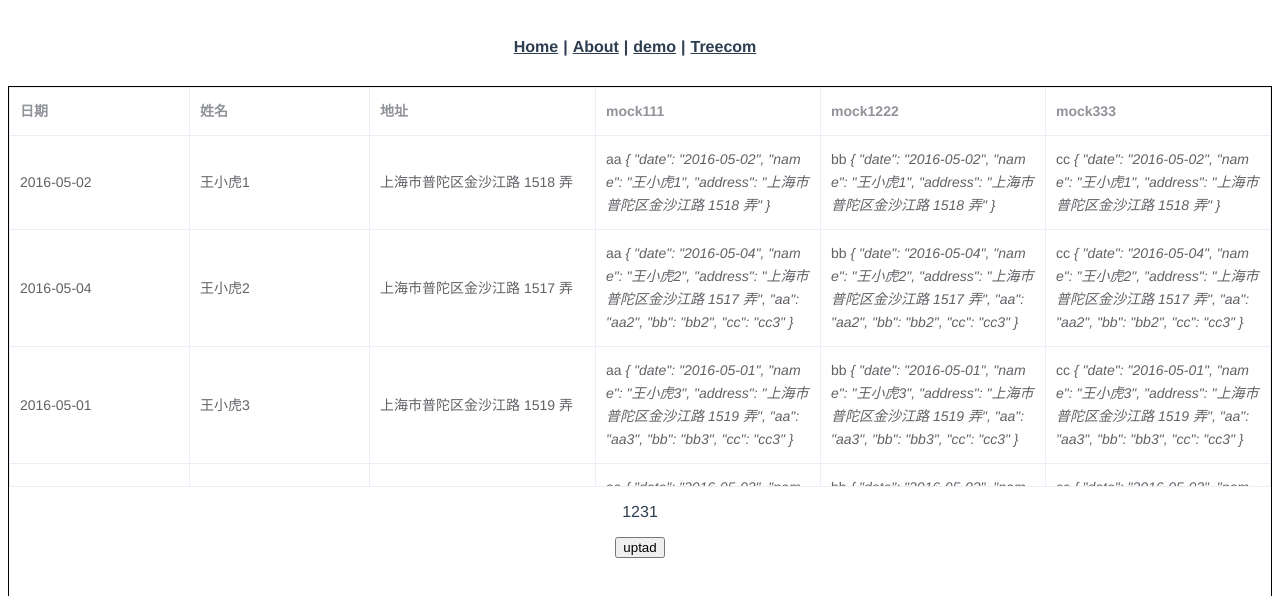
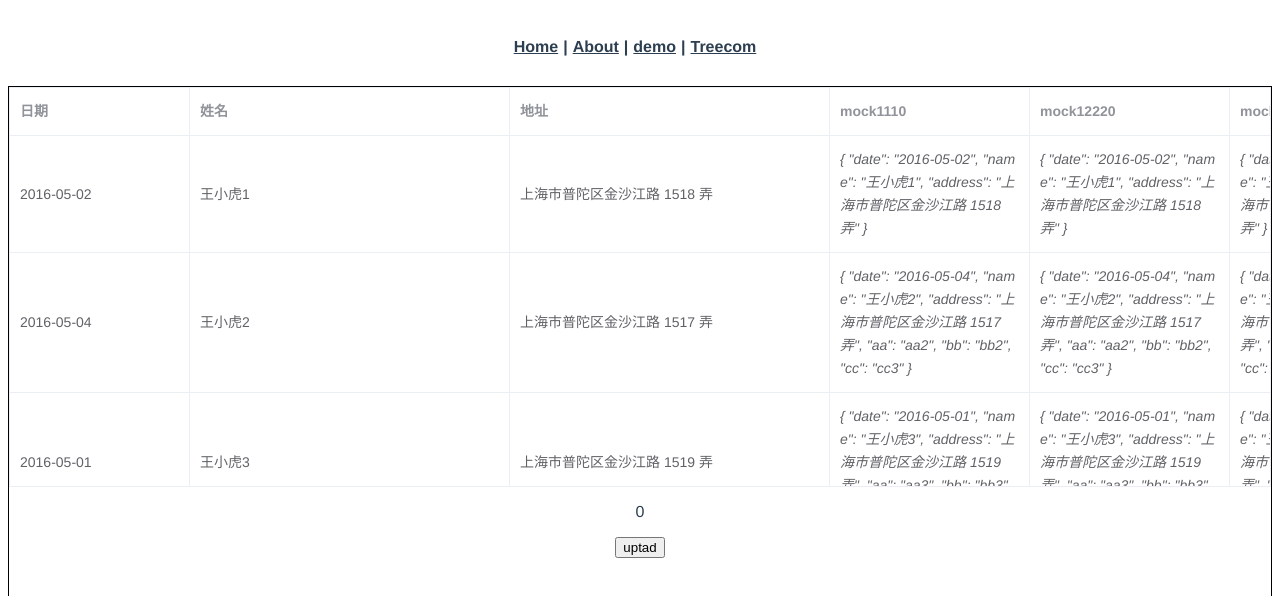
Before and after one commit to Mingo-233/vue2.x-demo, a Vue app: page /#/tablecom in a window 1280 px wide. Shown: the top 596 px of the page. Built offline with nearby package versions, Linux system fonts and the light colour scheme.

Commit message:
refactor:vnode

```diff
--- a/src/views/tablecom.vue
+++ b/src/views/tablecom.vue
@@ -12,23 +12,27 @@
       </el-table-column>
       <el-table-column prop="name"
                        label="姓名"
-                       width="180">
+                       width="320">
       </el-table-column>
       <el-table-column prop="address"
-                       label="地址">
+                       label="地址"
+                        width="320">
       </el-table-column>
       <el-table-column v-for="(item,i) in testDate"
-                      :key="Math.random()"
-                      :prop="testDate[i].prop"
-                       :label="testDate[i].name">
-                       <template slot-scope="{row}">
-                         <span>{{item.prop}} </span>
-                         <i>{{row}}</i>
-                       </template>
+      width="200px"
+      ref="eltablec"
+                       :key="Math.random()"
+                       :prop="testDate[i].prop"
+                       :label="testDate[i].name +num">
+        <template slot-scope="{row}">
+           <!-- <span>{{item.prop}} </span> -->
+          <i>{{row}}</i>
+          <!-- <span>{{Math.random()}}</span> -->
+        </template>
       </el-table-column>
 
     </el-table>
-    <p>1231</p>
+    <p>{{num}}</p>
     <button @click="update">uptad</button>
   </div>
 </template>
@@ -68,24 +72,45 @@ export default {
       testDate: [{
         date: '2sadasd',
         name: 'mock111',
-        prop: 'aa',
-        t: Math.random()
+        prop: 'aa'
       },
       {
         date: '2sadasd',
         name: 'mock1222',
-        prop: 'bb',
-        t: Math.random()
+        prop: 'bb'
 
       },
       {
         date: '2sadasd',
         name: 'mock333',
-        prop: 'cc',
-        t: Math.random()
-
-      }]
-
+        prop: 'cc'
+      },
+      {
+        date: '2sadasd',
+        name: 'mock333',
+        prop: 'cc'
+      },
+      {
+        date: '2sadasd',
+        name: 'mock333',
+        prop: 'cc'
+      },
+      {
+        date: '2sadasd',
+        name: 'mock333',
+        prop: 'cc'
+      },
+      {
+        date: '2sadasd',
+        name: 'mock333',
+        prop: 'cc'
+      },
+      {
+        date: '2sadasd',
+        name: 'mock333',
+        prop: 'cc'
+      }],
+      num: 0
     }
   },
   methods: {
@@ -93,8 +118,10 @@ export default {
       console.log(column)
     },
     update () {
-      this.$forceUpdate()
-      console.log('zhixingle')
+      // this.$forceUpdate()
+      this.num++
+      console.log(this.$refs.eltablec)
+      // this.testDate.push({ date: '22', name: 'xiba', prop: 'cc' })
     }
   },
   mounted () {
```
